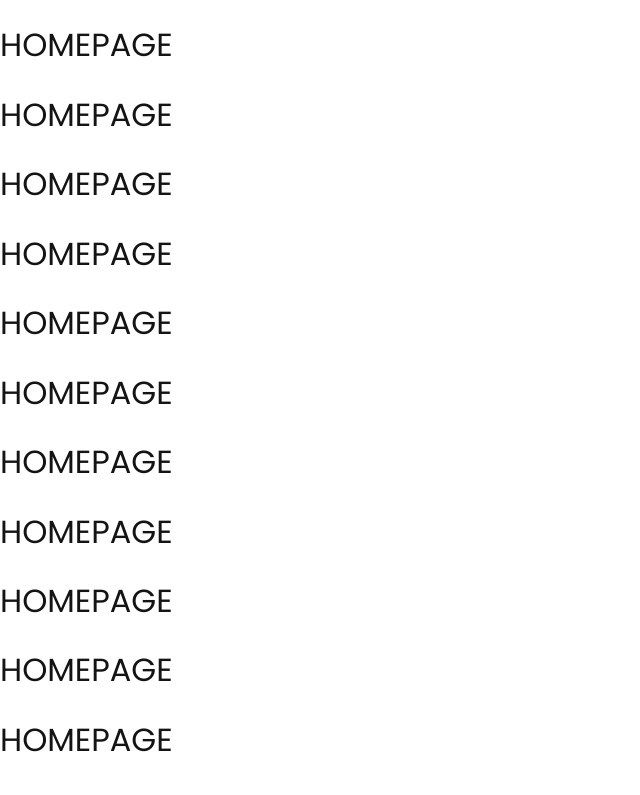
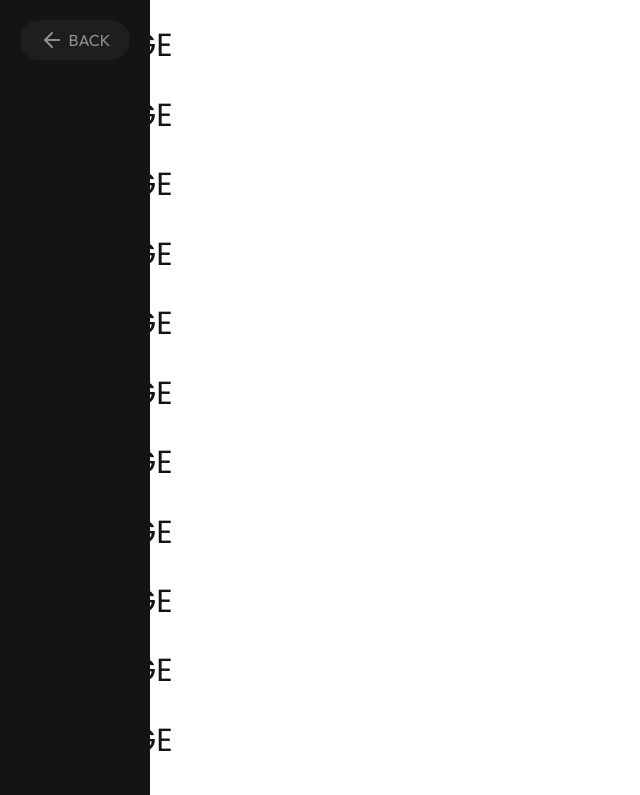
Before and after one commit to KondelaCoding/portfolio, a React (Vite) app: page / in a window 1280 px wide. Shown: the top 795 px of the page, without its empty margins (0-640 px from the left). Built offline with nearby package versions, Linux system fonts and the light colour scheme.

Commit message:
Add navbar with basic RWD and fix small bugs

```diff
--- a/index.html
+++ b/index.html
@@ -2,12 +2,12 @@
 <html lang="en">
   <head>
     <meta charset="UTF-8" />
-    <link rel="icon" type="image/svg+xml" href="/vite.svg" />
+    <link rel="icon" type="image/svg+xml" href="./src/assets/images/logo.png" />
     <link rel="preconnect" href="https://fonts.googleapis.com" />
     <link rel="preconnect" href="https://fonts.gstatic.com" crossorigin />
     <link href="https://fonts.googleapis.com/css2?family=Outfit:wght@100..900&display=swap" rel="stylesheet" />
     <meta name="viewport" content="width=device-width, initial-scale=1.0" />
-    <title>Vite + React</title>
+    <title>Mikołaj Kondela - Frontend Developer</title>
   </head>
   <body>
     <div id="root"></div>
--- a/package.json
+++ b/package.json
@@ -10,8 +10,10 @@
     "preview": "vite preview"
   },
   "dependencies": {
+    "feather-icons": "^4.29.2",
     "react": "^18.3.1",
     "react-dom": "^18.3.1",
+    "react-feather": "^2.0.10",
     "react-router": "^6.24.0"
   },
   "devDependencies": {
--- /dev/null
+++ b/src/components/Navbar.css
@@ -0,0 +1,83 @@
+nav {
+  position: fixed;
+  width: 150px;
+  height: 100vh;
+  background-color: var(--color-black);
+  color: white;
+  z-index: 100;
+  transform: translateX(-150px);
+  padding: 20px;
+  box-sizing: border-box;
+}
+
+.visible {
+  transform: translateX(0);
+  transition: 1s cubic-bezier(0.3, 0.58, 0.26, 1);
+}
+
+.back-btn {
+  display: flex;
+  align-items: center;
+  justify-content: center;
+  width: 110px;
+  height: 40px;
+  backdrop-filter: brightness(200%);
+  border-radius: 20px;
+  text-transform: uppercase;
+  font-family: var(--quaternary-font);
+  gap: 5px;
+  cursor: pointer;
+  transition: 0.2s;
+  user-select: none;
+}
+
+.back-btn p {
+  margin: 0;
+}
+
+.inactive {
+  opacity: 0.5;
+  cursor: default;
+}
+
+.active:hover {
+  background-color: var(--color-purple);
+}
+
+.active:hover .arrow {
+  transform: translateX(-5px);
+  transition: 0.2s;
+}
+
+.arrow {
+  transition: 0.2s;
+}
+
+.active:active {
+  transform: scale(0.9);
+  opacity: 0.8;
+  transition: 0.2s;
+}
+
+/* ---------------------------------------------------------- IPHONE RWD ---------------------------------------------------------- */
+@media screen and (max-width: 768px) {
+  nav {
+    background: transparent;
+  }
+
+  .back-btn {
+    background-color: var(--color-black);
+    color: white;
+    width: 50px;
+    height: 50px;
+    border-radius: 25px;
+  }
+
+  .back-btn p {
+    display: none;
+  }
+}
+
+/* ----------------------------------------------------------- IPAD RWD ----------------------------------------------------------- */
+@media screen and (max-width: 1024px) and (min-width: 768px) {
+}
--- a/src/components/Navbar.jsx
+++ b/src/components/Navbar.jsx
@@ -1,20 +1,24 @@
+import "./Navbar.css";
+import { ArrowLeft } from "react-feather";
+import { useState } from "react";
+import { useLocation } from "react-router";
+
 const Navbar = () => {
+  const [isEntry, setIsEntry] = useState(false);
+  const location = useLocation();
+
+  setTimeout(() => {
+    setIsEntry(true);
+  }, 3500);
+
   return (
-    <nav>
-      <ul>
-        <li>
-          <a href="#">Home</a>
-        </li>
-        <li>
-          <a href="#">About</a>
-        </li>
-        <li>
-          <a href="#">Services</a>
-        </li>
-        <li>
-          <a href="#">Contact</a>
-        </li>
-      </ul>
+    <nav className={isEntry ? "visible" : ""}>
+      <div>
+        <div className={`back-btn ${location.pathname === "/" ? "inactive" : "active"}`}>
+          <ArrowLeft className="arrow" />
+          <p>back</p>
+        </div>
+      </div>
     </nav>
   );
 };
--- a/src/components/StartAnimation.css
+++ b/src/components/StartAnimation.css
@@ -5,6 +5,7 @@
   height: 100vh;
   width: 100vw;
   overflow: hidden;
+  user-select: none;
 }
 
 .overlay-up {
--- a/src/index.css
+++ b/src/index.css
@@ -11,10 +11,10 @@
 
   --primary-text: var(--color-black);
 
-  --primary-font: "aqua", sans-serif;
-  --secondary-font: "lobster", sans-serif;
-  --tertiary-font: "poppins", sans-serif;
-  --quaternary-font: "outfit", sans-serif;
+  --primary-font: "aqua", sans-serif; /* Titles */
+  --secondary-font: "lobster", sans-serif; /* Decorative */
+  --tertiary-font: "poppins", sans-serif; /* Do not use */
+  --quaternary-font: "outfit", sans-serif; /* Menu, subtitles */
 
   --primary-gradient: linear-gradient(90deg, var(--color-purple) 0%, var(--color-indygo) 100%);
 
--- a/src/pages/Home.jsx
+++ b/src/pages/Home.jsx
@@ -1,7 +1,10 @@
-import { Outlet, Link } from "react-router-dom";
+import { Outlet } from "react-router-dom";
+// Add Link for navigation
 import "./Home.css";
 import StartAnimation from "../components/StartAnimation";
 import { useState } from "react";
+import Navbar from "../components/Navbar";
+import { Circle } from "react-feather";
 
 const Home = () => {
   const [isAnimated, setIsAnimated] = useState(false);
@@ -18,6 +21,7 @@ const Home = () => {
 
   return (
     <>
+      <Navbar />
       {isAnimationLoaded && <StartAnimation />}
       <div className={`propper-page ${isAnimated ? "animate-page" : ""}`}>
         <h1>HOMEPAGE</h1>
@@ -41,6 +45,7 @@ const Home = () => {
         <h1>HOMEPAGE</h1>
         <h1>HOMEPAGE</h1>
         <h1>HOMEPAGE</h1>
+        <Circle />
       </div>
       <Outlet />
     </>
```
Also changed, not shown: src/assets/images/logo.png (added), 1 other file (tests, documents, lock files or other folders).
